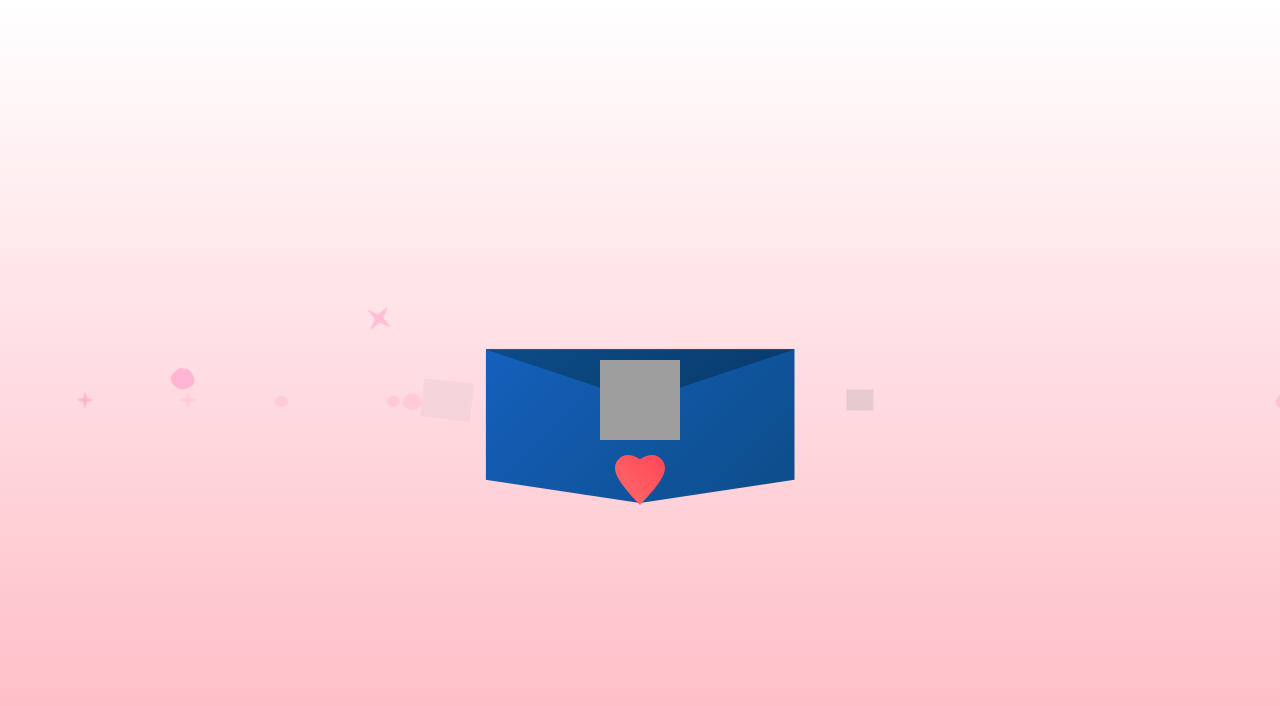
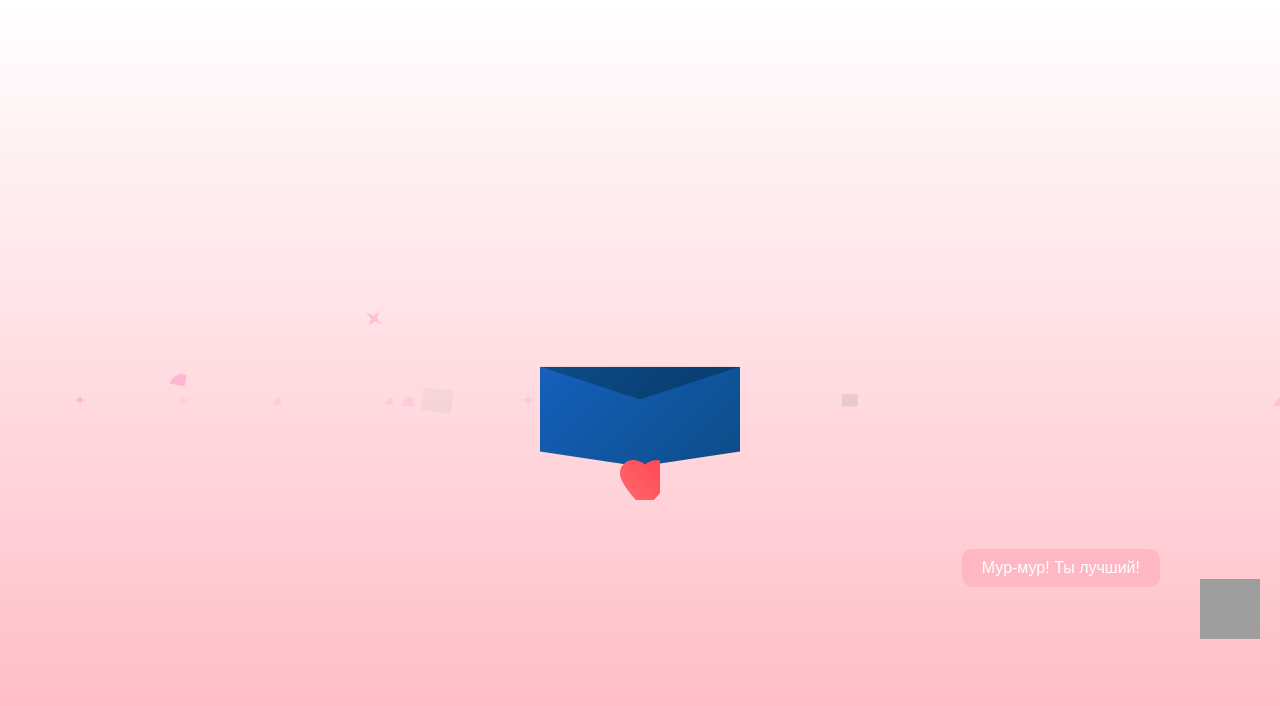
Before and after one commit to det34q5t4322/valentine-card, a plain HTML site: page index.html in a window 1280 px wide. Drawn offline with Linux system fonts and the light colour scheme; grey boxes are pictures that could not be loaded.

Commit message:
Add files via upload

```diff
--- a/index.html
+++ b/index.html
@@ -26,8 +26,8 @@
         }
 
         .flower {
-            width: 30px;
-            height: 30px;
+            width: 20px;
+            height: 20px;
             background: #ff69b4;
             clip-path: polygon(
                 50% 0%,
@@ -42,8 +42,8 @@
         }
 
         .heart-bg {
-            width: 25px;
-            height: 25px;
+            width: 15px;
+            height: 15px;
             background: #ff69b4;
             clip-path: path(
                 "M12 4.419c-2.763-4.674-12 5.158-12 10.041 0 4.535 4.218 7.109 6.862 8.558 4.155 2.241 5.138 1.45 5.138 1.45s1.054.739 5.138-1.45c2.645-1.449 6.862-4.023 6.862-8.558 0-4.883-9.237-14.715-12-10.041z"
@@ -51,8 +51,8 @@
         }
 
         .cat-bg {
-            width: 50px;
-            height: 50px;
+            width: 30px;
+            height: 30px;
             background: url('https://img.icons8.com/ios-filled/50/000000/cat.png') no-repeat center/contain;
             animation: floatCat 10s linear infinite;
         }
@@ -70,8 +70,8 @@
         /* Конверт */
         .envelope {
             position: relative;
-            width: 309px;
-            height: 206px;
+            width: 200px;
+            height: 133px;
             cursor: pointer;
             perspective: 1000px;
             z-index: 2;
@@ -81,7 +81,7 @@
             position: absolute;
             bottom: 0;
             width: 100%;
-            height: 154.5px;
+            height: 100px;
             background: linear-gradient(135deg, #1560bd, #0c4c87);
             box-shadow: 0 5px 15px rgba(0, 0, 0, 0.3);
             clip-path: polygon(0 0, 100% 0, 100% 85%, 50% 100%, 0 85%);
@@ -91,13 +91,13 @@
         .envelope .flap {
             position: absolute;
             width: 100%;
-            height: 51.5px;
+            height: 33px;
             background: linear-gradient(135deg, #0c4c87, #083a6b);
             clip-path: polygon(0 0, 100% 0, 50% 100%);
             transform-origin: top;
             transition: transform 0.8s cubic-bezier(0.68, -0.55, 0.27, 1.55);
             z-index: 2;
-            top: 52.53px;
+            top: 33px;
             box-shadow: 0 2px 10px rgba(0, 0, 0, 0.2);
         }
 
@@ -109,16 +109,16 @@
             position: absolute;
             top: 45%;
             left: 50%;
-            width: 84%;
-            height: 67%;
-            background: #f2e8c9;
+            width: 80%;
+            height: 60%;
+            background: white;
             transform: translate(-50%, 100%);
             transition: all 0.8s ease-in-out;
             z-index: 3;
             box-shadow: 0 5px 15px rgba(0, 0, 0, 0.3);
-            padding: 20.6px;
+            padding: 15px;
             box-sizing: border-box;
-            font-size: 16.48px;
+            font-size: 14px;
             color: #333;
             text-align: center;
             border-radius: 5px;
@@ -133,11 +133,11 @@
         /* Кнопка-сердечко чуть ниже конверта */
         .heart-button {
             position: absolute;
-            top: 60%; /* Опущена ниже конверта */
+            top: 60%;
             left: 50%;
             transform: translate(-50%, -50%);
-            width: 50px;
-            height: 50px;
+            width: 40px;
+            height: 40px;
             background: linear-gradient(45deg, #ff6b6b, #ff4757);
             clip-path: path(
                 "M25 4.5C25 4.5 30 0 37 0C44 0 50 6 50 13C50 20 44 30 25 50C6 30 0 20 0 13C0 6 6 0 13 0C20 0 25 4.5 25 4.5Z"
@@ -154,13 +154,13 @@
         /* Стили для лапок */
         .paw {
             position: fixed;
-            width: 80px;
-            height: 80px;
+            width: 60px;
+            height: 60px;
             background-size: cover;
             cursor: pointer;
             z-index: 1000;
             transition: all 0.5s ease-in-out;
-            background-image: url('https://cdn-icons-png.flaticon.com/256/11478/11478492.png'); /* Изображение лапки */
+            background-image: url('https://cdn-icons-png.flaticon.com/256/11478/11478492.png');
         }
 
         .paw-message {
@@ -169,13 +169,13 @@
             padding: 10px 20px;
             border-radius: 10px;
             color: white;
-            font-size: 20px;
+            font-size: 16px;
             opacity: 0;
             transition: opacity 0.5s ease-in-out;
             z-index: 1001;
-            pointer-events: none; /* Чтобы сообщение не блокировало клики */
-            max-width: 350px; /* Ограничиваем ширину сообщения */
-            word-wrap: break-word; /* Перенос текста */
+            pointer-events: none;
+            max-width: 200px;
+            word-wrap: break-word;
             text-align: center;
         }
 
@@ -183,25 +183,31 @@
             opacity: 1;
         }
 
+        /* Медиа-запросы для адаптации под мобильные устройства */
         @media (max-width: 600px) {
             .envelope {
-                width: 200px;
-                height: 133px;
+                width: 150px;
+                height: 100px;
             }
 
             .envelope .letter {
-                font-size: 14px;
-                padding: 15px;
+                font-size: 12px;
+                padding: 10px;
             }
 
             .heart-button {
-                width: 40px;
-                height: 40px;
+                width: 30px;
+                height: 30px;
+            }
+
+            .paw {
+                width: 50px;
+                height: 50px;
             }
 
             .paw-message {
-                max-width: 200px; /* Уменьшаем ширину сообщения на мобильных устройствах */
-                font-size: 16px;
+                max-width: 150px;
+                font-size: 14px;
             }
         }
     </style>
@@ -288,7 +294,6 @@
             "Мур-мур! Ты мое счастье!",
         ];
 
-        // Функция для показа лапки и сообщения
         function showPaw() {
             const paw = document.getElementById('paw');
             const message = document.getElementById('paw-message');
@@ -296,7 +301,7 @@
 
             // Определяем, на каком краю появится лапка (левый или правый)
             const edge = Math.random() > 0.5 ? 'left' : 'right';
-            const randomY = Math.random() * (window.innerHeight - 80); // Случайная позиция по вертикали
+            const randomY = Math.random() * (window.innerHeight - 80);
 
             // Показываем лапку
             paw.style[edge] = '20px';
@@ -304,9 +309,15 @@
 
             // Показываем сообщение рядом с лапкой
             message.textContent = randomMessage;
-            message.style[edge] = '120px'; // Чуть выше лапки
+            message.style[edge] = '120px';
             message.style.top = `${randomY - 30}px`;
             message.classList.add('show');
+
+            // Устанавливаем таймер для исчезновения лапки и сообщения через 10 секунд
+            setTimeout(() => {
+                paw.style[edge] = '-80px';
+                message.classList.remove('show');
+            }, 10000);
         }
 
         // Обработчик клика на лапку
@@ -325,12 +336,10 @@
             }, 1000);
         });
 
-        // Изначальное появление лапки (только по нажатию)
-        document.addEventListener('click', (event) => {
-            if (!event.target.closest('.paw') && !event.target.closest('.heart-button') && !event.target.closest('.envelope')) {
-                showPaw();
-            }
-        });
+        // Изначальное появление лапки
+        setTimeout(() => {
+            showPaw();
+        }, 1000);
     </script>
 </body>
 </html>
```
